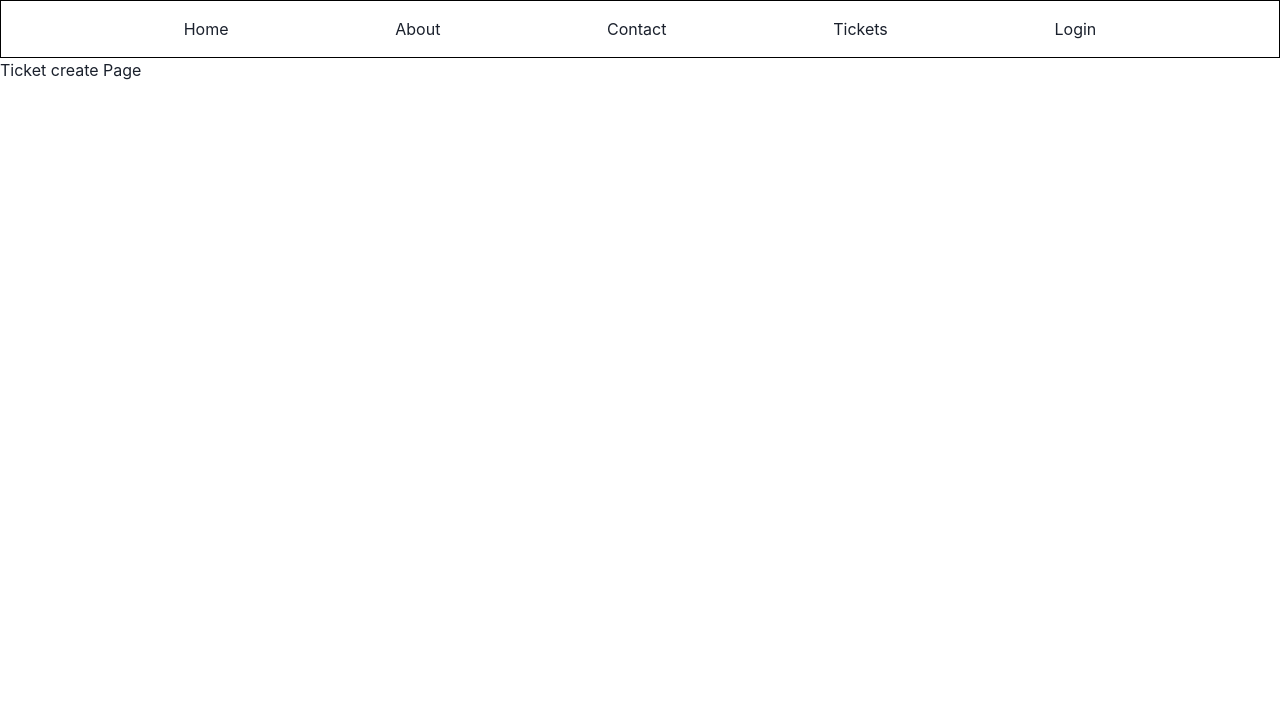
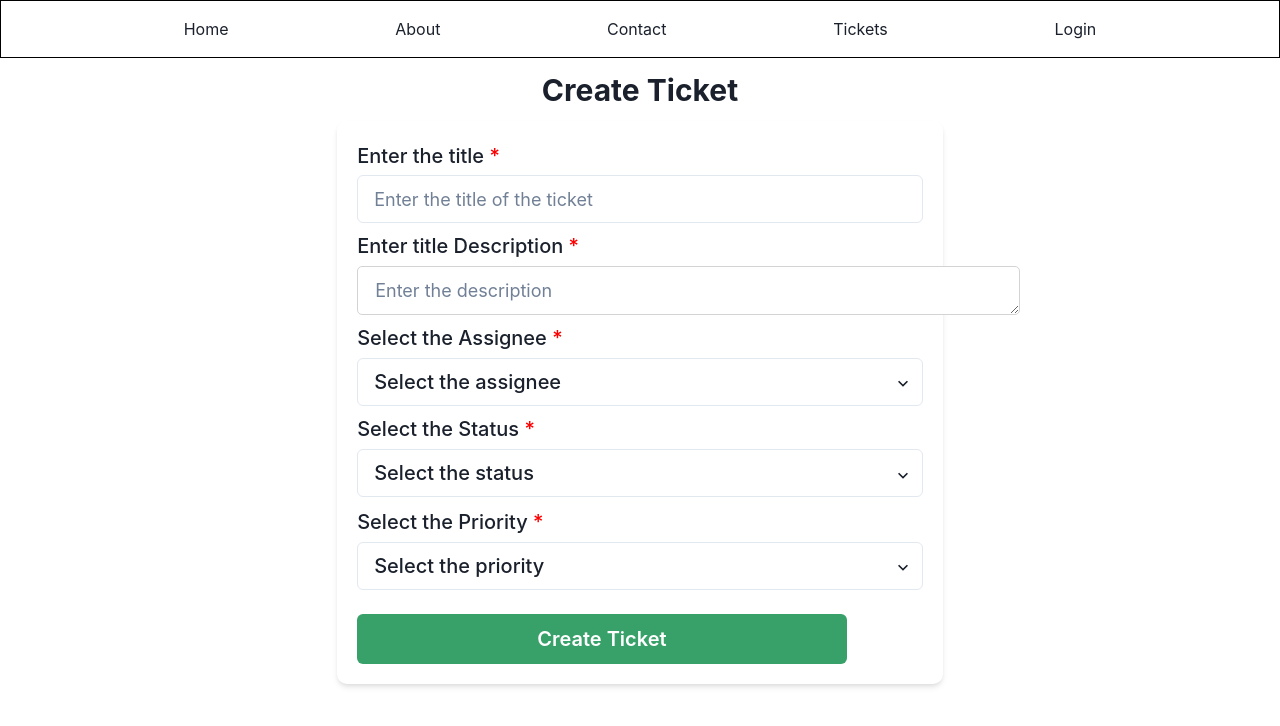
Before and after one commit to Dhanushs3103/60D_CCR_assign_4, a React (Vite) app in the folder ticketingApp/: page /tickets/createTicket in a window 1280 px wide. Shown: the top 726 px of the page. Built offline with nearby package versions, Linux system fonts and the light colour scheme.

Commit message:
Completed the ticket create page

```diff
--- a/ticketingApp/db.json
+++ b/ticketingApp/db.json
@@ -2,82 +2,82 @@
   "data": [
     {
       "id": 1,
-      "title": "create a navbar",
+      "title": "Create a navbar",
       "priority": 8,
       "status": "Pending",
-      "description": "create a navbar with login and logout functionality",
+      "description": "Create a navbar with login and logout functionality",
       "assignee": "Rocky"
     },
     {
       "id": 2,
-      "title": "develop a landing page",
+      "title": "Develop a landing page",
       "priority": 5,
       "status": "Completed",
-      "description": "design and implement the landing page with responsive design",
+      "description": "Design and implement the landing page with responsive design",
       "assignee": "Sophia"
     },
     {
       "id": 3,
-      "title": "setup database",
+      "title": "Setup database",
       "priority": 9,
       "status": "Pending",
-      "description": "create and configure the database with necessary tables",
+      "description": "Create and configure the database with necessary tables",
       "assignee": "Liam"
     },
     {
       "id": 4,
-      "title": "integrate payment gateway",
+      "title": "Integrate payment gateway",
       "priority": 7,
       "status": "Pending",
-      "description": "integrate payment gateway for processing transactions",
+      "description": "Integrate payment gateway for processing transactions",
       "assignee": "Emma"
     },
     {
       "id": 5,
-      "title": "implement user authentication",
+      "title": "Implement user authentication",
       "priority": 9,
       "status": "Completed",
-      "description": "set up user authentication and authorization",
+      "description": "Set up user authentication and authorization",
       "assignee": "Olivia"
     },
     {
       "id": 6,
-      "title": "create API endpoints",
+      "title": "Create API endpoints",
       "priority": 6,
       "status": "Pending",
-      "description": "develop RESTful API endpoints for the application",
+      "description": "Develop RESTful API endpoints for the application",
       "assignee": "Noah"
     },
     {
       "id": 7,
-      "title": "design user profile page",
+      "title": "Design user profile page",
       "priority": 4,
       "status": "Pending",
-      "description": "create a user profile page with editable information",
+      "description": "Create a user profile page with editable information",
       "assignee": "Ava"
     },
     {
       "id": 8,
-      "title": "implement search functionality",
+      "title": "Implement search functionality",
       "priority": 5,
       "status": "Completed",
-      "description": "add search functionality to allow users to find content easily",
+      "description": "Add search functionality to allow users to find content easily",
       "assignee": "William"
     },
     {
       "id": 9,
-      "title": "optimize website performance",
+      "title": "Optimize website performance",
       "priority": 7,
       "status": "Pending",
-      "description": "improve website load times and performance",
+      "description": "Improve website load times and performance",
       "assignee": "James"
     },
     {
       "id": 10,
-      "title": "write unit tests",
+      "title": "Write unit tests",
       "priority": 3,
       "status": "Pending",
-      "description": "write unit tests for critical components",
+      "description": "Write unit tests for critical components",
       "assignee": "Mia"
     }
   ]
--- a/ticketingApp/src/Pages/TicketCreate.jsx
+++ b/ticketingApp/src/Pages/TicketCreate.jsx
@@ -1,9 +1,142 @@
-import React from 'react'
+// Packages
+import React from "react";
+import { Container, Input, Select, Button } from "@chakra-ui/react";
+
+// local imports
 
 export default function TicketCreate() {
   return (
-    <div>
-       Ticket create Page
-    </div>
-  )
+    <>
+      <h1
+        style={{
+          fontSize: "30px",
+          textAlign: "center",
+          fontWeight: "bold",
+          marginTop: "10px",
+        }}
+      >
+        Create Ticket
+      </h1>
+      {/*Ticket create section*/}
+
+      <Container borderRadius={10} marginBottom={7} boxShadow={"rgba(0, 0, 0, 0.1) 0px 4px 6px -1px, rgba(0, 0, 0, 0.06) 0px 2px 4px -1px"} padding={5} marginTop={2}>
+        {/*Title section*/}
+        <label htmlFor="title" style={{ fontSize: "20px", fontWeight: "500" }}>
+          Enter the title <span style={{ color: "red" }}>*</span>
+          <Input
+            id="title"
+            placeholder="Enter the title of the ticket"
+            size="lg"
+            marginTop={1}
+            marginBottom={2}
+          />
+        </label>
+
+        {/*Description section*/}
+        <label
+          htmlFor="description"
+          style={{ fontSize: "20px", fontWeight: "500" }}
+        >
+          Enter title Description <span style={{ color: "red" }}>*</span>
+          <textarea
+            id="description"
+            name=""
+            rows="1"
+            cols="51"
+            style={{
+              border: "1px solid lightGray",
+              borderRadius: "5px",
+              marginTop: "5px",
+              padding: "10px 17px",
+              fontSize: "18px",
+            }}
+            placeholder="Enter the description"
+          ></textarea>
+        </label>
+
+        {/*Assignee section*/}
+        <label
+          htmlFor="assignee"
+          style={{ fontSize: "20px", fontWeight: "500" }}
+        >
+          Select the Assignee <span style={{ color: "red" }}>*</span>
+          <Select
+            size="lg"
+            id="assignee"
+            style={{
+              fontSize: "20px",
+              fontWeight: "500",
+              marginTop: "5px",
+              marginBottom: "8px",
+            }}
+          >
+            <option value="">Select the assignee</option>
+            <option value="Rocky">Rocky</option>
+            <option value="Sophia">Sophia</option>
+            <option value="Liam">Liam</option>
+            <option value="Emma">Emma</option>
+            <option value="Olivia">Olivia</option>
+            <option value="Noah">Noah</option>
+            <option value="Ava">Ava</option>
+            <option value="William">William</option>
+            <option value="James">James</option>
+            <option value="Mia">Mia</option>
+          </Select>
+        </label>
+
+        {/*Status Section*/}
+        <label htmlFor="status" style={{ fontSize: "20px", fontWeight: "500" }}>
+          Select the Status <span style={{ color: "red" }}>*</span>
+          <Select
+            size="lg"
+            id="status"
+            style={{
+              fontSize: "20px",
+              fontWeight: "500",
+              marginTop: "5px",
+              marginBottom: "10px",
+            }}
+          >
+            <option value="">Select the status</option>
+            <option value="Pending">Pending</option>
+            <option value="Progress">Progress</option>
+            <option value="Completed">Completed</option>
+          </Select>
+        </label>
+
+        {/*Priority section*/}
+        <label
+          htmlFor="priority"
+          style={{ fontSize: "20px", fontWeight: "500" }}
+        >
+          Select the Priority <span style={{ color: "red" }}>*</span>
+          <Select
+            size="lg"
+            id="priority"
+            style={{
+              fontSize: "20px",
+              fontWeight: "500",
+              marginTop: "5px",
+              marginBottom: "8px",
+            }}
+          >
+            <option value="">Select the priority</option>
+            <option value="0">0</option>
+            <option value="1">1</option>
+            <option value="2">2</option>
+            <option value="3">3</option>
+            <option value="4">4</option>
+            <option value="5">5</option>
+            <option value="6">6</option>
+            <option value="7">7</option>
+            <option value="8">8</option>
+            <option value="9">9</option>
+          </Select>
+        </label>
+        <Button colorScheme="green" variant="solid" fontSize={"20px"} marginTop={4} padding={"25px 180px"}>
+          Create Ticket
+        </Button>
+      </Container>
+    </>
+  );
 }
--- a/ticketingApp/src/Pages/TicketView.jsx
+++ b/ticketingApp/src/Pages/TicketView.jsx
@@ -104,7 +104,7 @@ export default function TicketView() {
           <CardBody>
             <Stack mt="6" spacing="3">
               <Heading size="md" id="title">
-                {ticket.title}
+               Title:  {ticket.title}
               </Heading>
               <hr />
               <Text id="description" fontSize={"18px"} fontWeight={"500"}>
@@ -147,8 +147,8 @@ export default function TicketView() {
                 colorScheme="green"
                 p={"15px 25px"}
                 fontSize={"18px"}
-                onClick={()=> {
-                  navigate(`/tickets/view/edit/${ticketId}`)
+                onClick={() => {
+                  navigate(`/tickets/view/edit/${ticketId}`);
                 }}
               >
                 Edit Ticket
@@ -174,8 +174,8 @@ export default function TicketView() {
         fontSize={"18px"}
         marginLeft={"635px"}
         marginTop={"20px"}
-        onClick={()=> {
-          navigate("/tickets")
+        onClick={() => {
+          navigate("/tickets");
         }}
       >
         Back to Tickets
```
